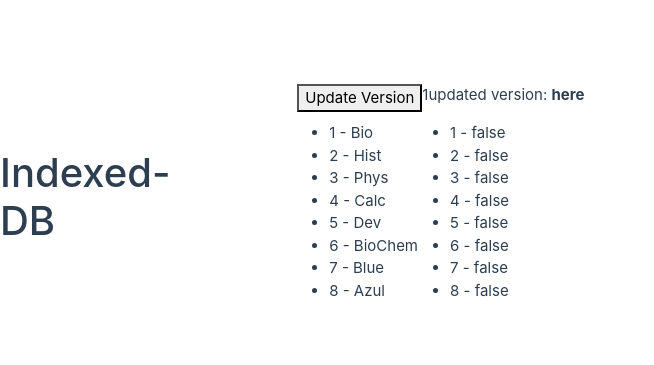
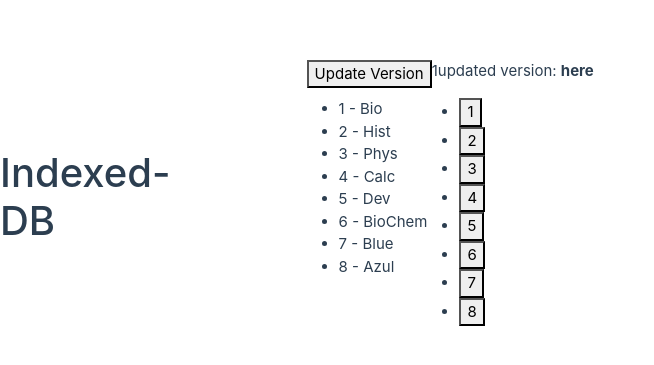
Before and after one commit to IanMordaunt/FrontEnd_Intern, a Vue app: page / in a window 1280 px wide. Shown: the part 199-564 px from the top of the page, without its empty margins (0-654 px from the left). Built offline with nearby package versions, Linux system fonts and the light colour scheme; data requests are answered from the project's data file.

Commit message:
add buttons with selected state

```diff
--- a/src/components/Parent.vue
+++ b/src/components/Parent.vue
@@ -48,6 +48,16 @@
       this.selection = this.myJson.map((item) => {
         return {id: item.id, selected: false}
       })
+    },
+
+    toggleItemSelection(id){
+      const foundItem = this.selection.find((item) => item.id === id)
+      foundItem.selected = !foundItem.selected
+    },
+
+    isActive(id){
+      const foundItem = this.selection.find((item) => item.id === id)
+      return foundItem.selected
     }
   },
 
@@ -89,8 +99,18 @@
 
   <div>
     <ul>
-      <li v-for="(item, index) in selection" :key="index">{{item.id}} - {{ item.selected }}</li>
+      <li v-for="(item, index) in selection" :key="index">
+        <button class="" type="button" @click="toggleItemSelection(item.id)" :class="{active: isActive(item.id) }">{{item.id}}</button>
+      </li>
     </ul>
   </div>
 
 </template>
+
+<style>
+
+.active{
+  background-color:red;
+}
+
+</style>
```
